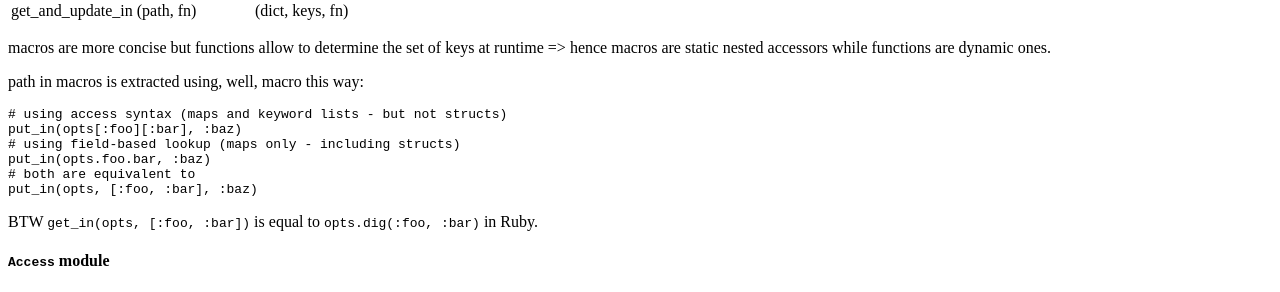
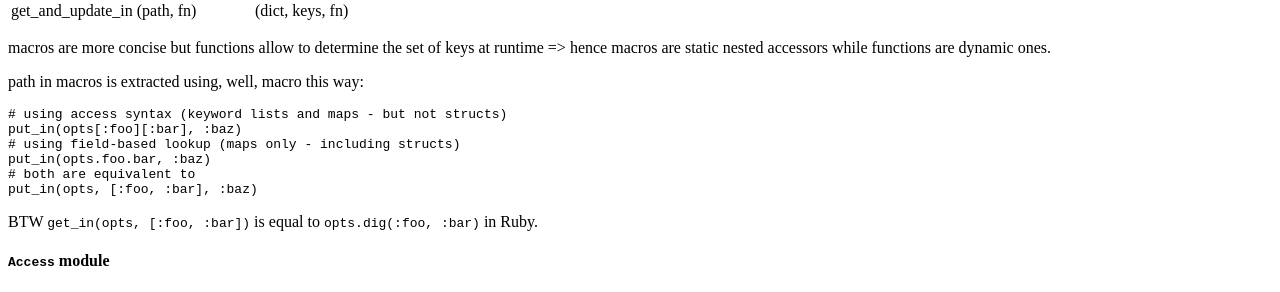
Before and after one commit to tap349/tap349.github.io, a Jekyll site: the page built from _posts/2016-12-31-elixir-notes.md, in a window 1280 px wide and 900 px high, scrolled down 9310 px. Shown: the part 153-445 px from the top of the window. Built offline with Jekyll 4.4.1, drawn with Linux system fonts in a browser that asks for light colours.

Commit message:
update 2017-02-21_20:29:19

````diff
--- a/_posts/2016-12-31-elixir-notes.md
+++ b/_posts/2016-12-31-elixir-notes.md
@@ -634,7 +634,7 @@ functions are dynamic ones.
 path in macros is extracted using, well, macro this way:
 
 ```elixir
-# using access syntax (maps and keyword lists - but not structs)
+# using access syntax (keyword lists and maps - but not structs)
 put_in(opts[:foo][:bar], :baz)
 # using field-based lookup (maps only - including structs)
 put_in(opts.foo.bar, :baz)
````
